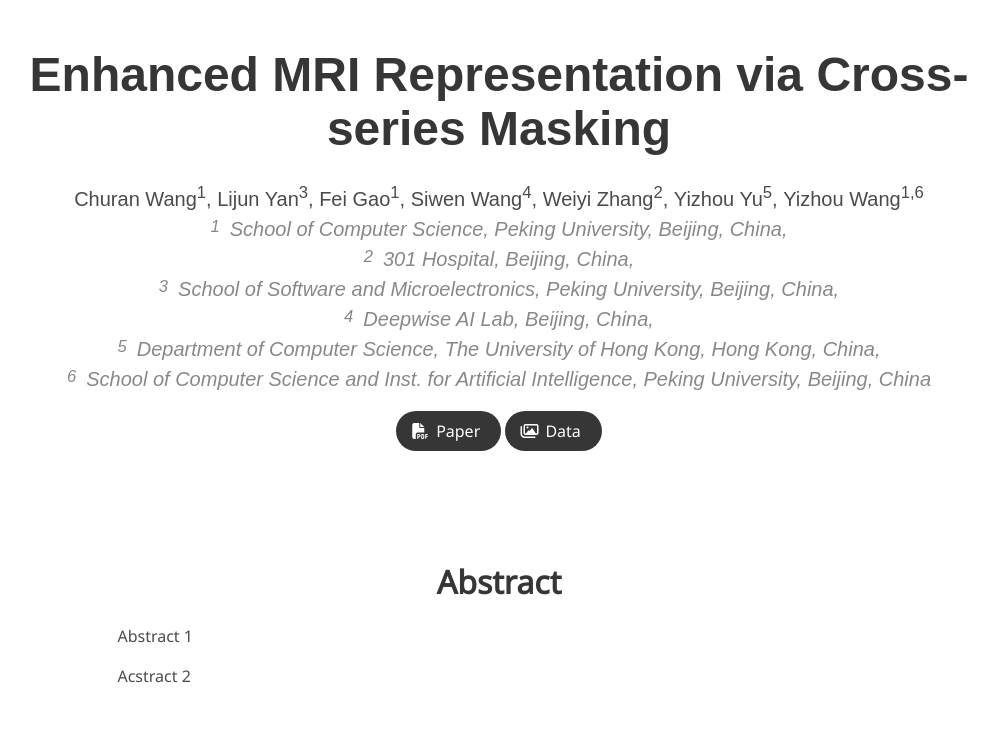
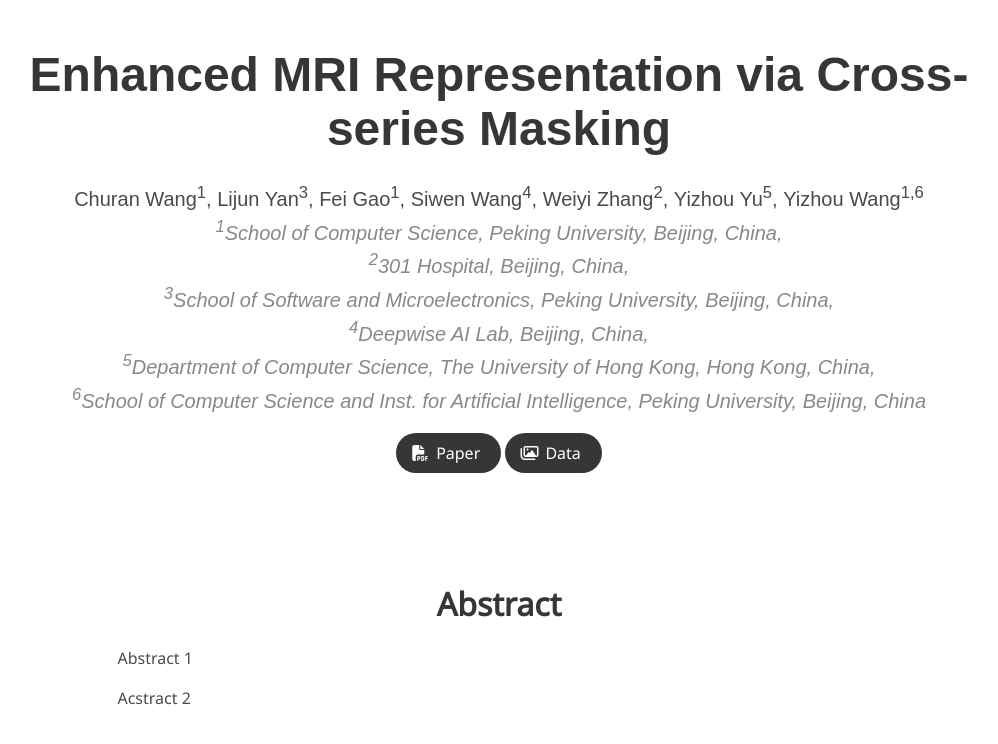
Before and after one commit to ReginaYann/Cercix2024.github.io, a plain HTML site: page index.html in a window 1280 px wide. Shown: the whole page, without its empty margins (141-1139 px from the left). Drawn offline with nearby package versions, Linux system fonts and the light colour scheme; some icons are missing; a web font is replaced by a local one.

Commit message:
modify organization display css

```diff
--- a/static/css/index.css
+++ b/static/css/index.css
@@ -85,10 +85,8 @@ body {
 .author-institution {
   color: #888888; /* 较浅的颜色，适合单位 */
   font-style: italic; /* 斜体，使单位看起来不同 */
-  display: flex;
-  flex-wrap: wrap; /* 允许换行 */
-  justify-content: center; /* 保证内容居中 */
-  gap: 10px; /* 子元素间距 */
+  display: block;            /* 强制单位占一行 */;
+  text-align: center;        /* 保证单位居中 */
 }
 
 .publication-banner img {
```
